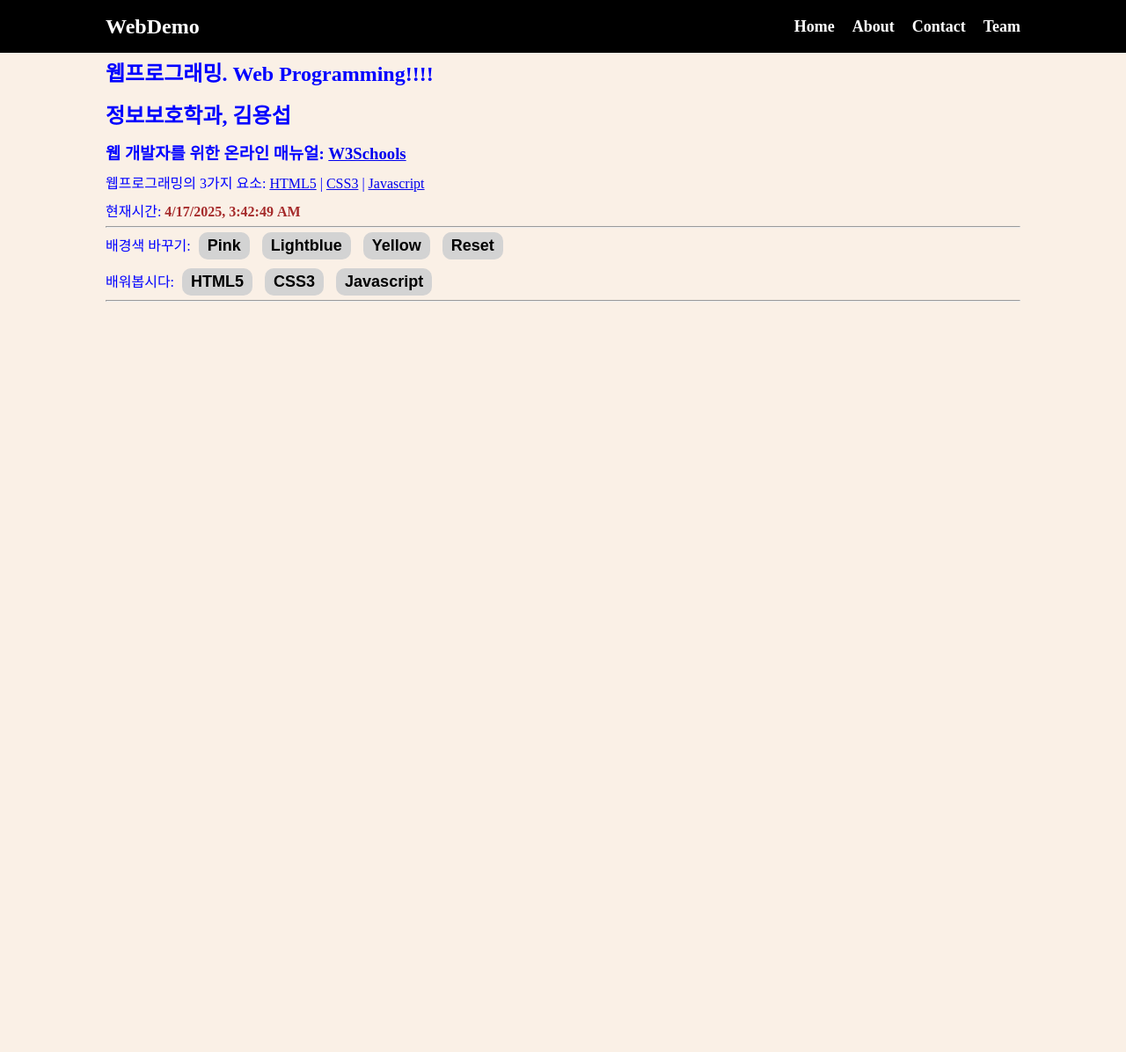
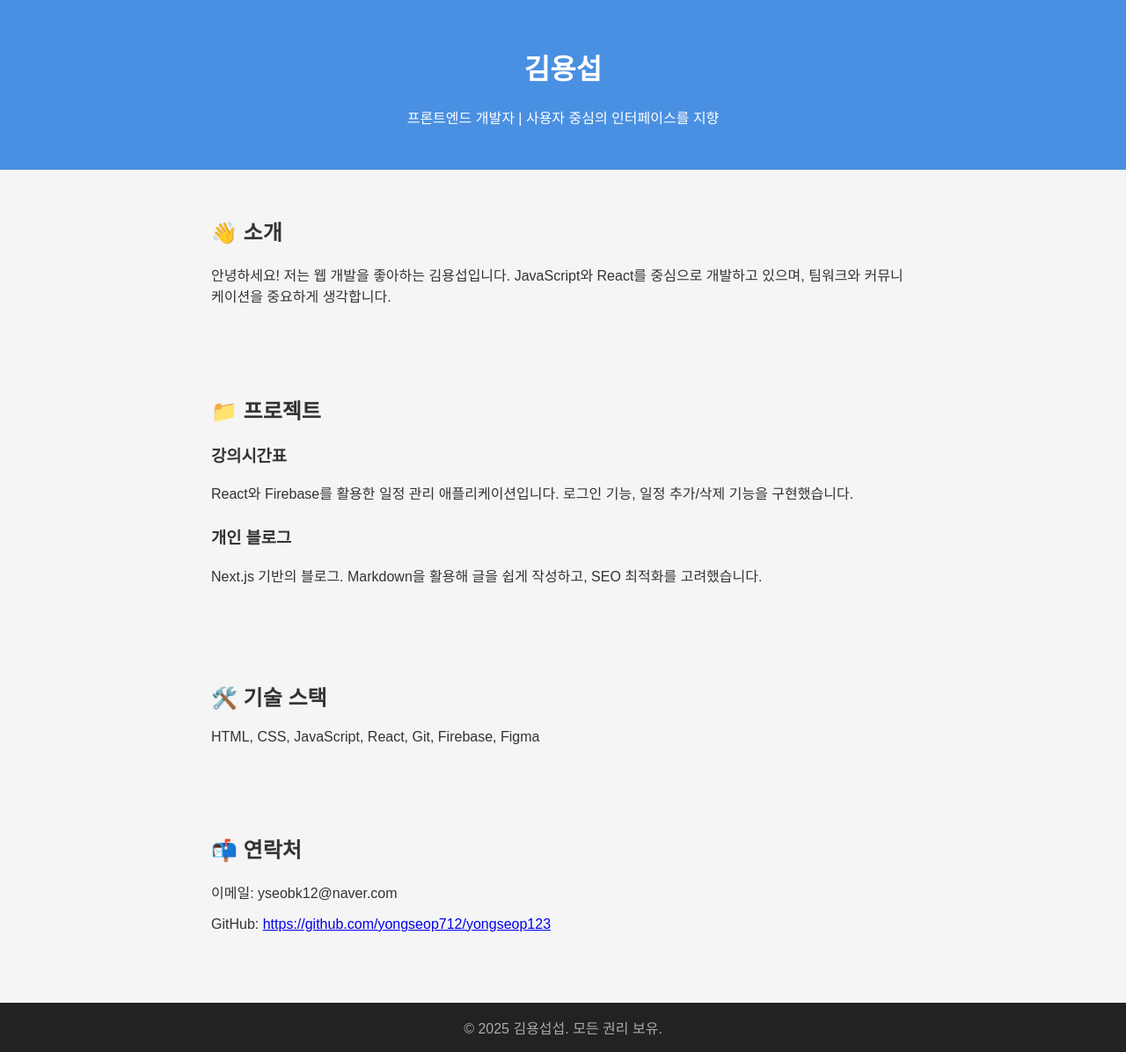
Before and after one commit to yongseop712/yongseop123, a plain HTML site: page index.html in a window 1280 px wide. Shown: the whole page at 88% size. Before the commit the page ends 800 px from the top, so only its background shows below. Drawn offline with Linux system fonts and the light colour scheme.

Commit message:
Add files via upload

```diff
--- a/index.html
+++ b/index.html
@@ -1,71 +1,88 @@
 <!DOCTYPE html>
-<html lang="en">
+<html lang="ko">
   <head>
     <meta charset="UTF-8" />
     <meta name="viewport" content="width=device-width, initial-scale=1.0" />
-    <title>웹프로그래밍</title>
-    <link rel="stylesheet" href="style.css" />
+    <title>김용섭 포트폴리오</title>
+    <style>
+      body {
+        font-family: 'Arial', sans-serif;
+        margin: 0;
+        padding: 0;
+        background: #f5f5f5;
+        color: #333;
+      }
+      header {
+        background: #4a90e2;
+        color: white;
+        padding: 2rem;
+        text-align: center;
+      }
+      section {
+        padding: 2rem;
+        max-width: 800px;
+        margin: auto;
+      }
+      .project {
+        margin-bottom: 1.5rem;
+      }
+      footer {
+        background: #222;
+        color: #aaa;
+        text-align: center;
+        padding: 1rem;
+        margin-top: 2rem;
+      }
+    </style>
   </head>
   <body>
-    <!-- 메뉴 -->
-    <nav class="navbar">
-      <div class="container">
-        <div class="logo">WebDemo</div>
-        <ul class="nav">
-          <li><a href="/"> Home </a></li>
-          <li><a href="/about.html"> About </a></li>
-          <li><a href="/contact.html"> Contact </a></li>
-          <li><a href="/team.html"> Team </a></li>
-        </ul>
+    <header>
+      <h1>김용섭</h1>
+      <p>프론트엔드 개발자 | 사용자 중심의 인터페이스를 지향</p>
+    </header>
+
+    <section id="about">
+      <h2>👋 소개</h2>
+      <p>
+        안녕하세요! 저는 웹 개발을 좋아하는 김용섭입니다. JavaScript와 React를
+        중심으로 개발하고 있으며, 팀워크와 커뮤니케이션을 중요하게 생각합니다.
+      </p>
+    </section>
+
+    <section id="projects">
+      <h2>📁 프로젝트</h2>
+      <div class="project">
+        <h3>강의시간표</h3>
+        <p>
+          React와 Firebase를 활용한 일정 관리 애플리케이션입니다. 로그인 기능,
+          일정 추가/삭제 기능을 구현했습니다.
+        </p>
       </div>
-    </nav>
-
-    <!-- 메인 섹션 -->
-    <section class="main">
-      <div class="container">
-        <h1>웹프로그래밍. Web Programming!!!!</h1>
-        <h2>정보보호학과, 김용섭</h2>
-
-        <h3>
-          웹 개발자를 위한 온라인 매뉴얼:
-          <a href="https://www.w3schools.com/">W3Schools</a>
-        </h3>
-
+      <div class="project">
+        <h3>개인 블로그</h3>
         <p>
-          웹프로그래밍의 3가지 요소:
-          <a href="https://www.w3schools.com/html/default.asp">HTML5</a> |
-          <a href="https://www.w3schools.com/css/default.asp">CSS3</a> |
-          <a href="https://www.w3schools.com/js/default.asp">Javascript</a>
+          Next.js 기반의 블로그. Markdown을 활용해 글을 쉽게 작성하고, SEO
+          최적화를 고려했습니다.
         </p>
-
-        <p>현재시간: <span id="time"></span></p>
-
-        <hr />
-
-        <p>
-          배경색 바꾸기:
-          <button onclick="pink()">Pink</button>
-          <button onclick="lightblue()">Lightblue</button>
-          <button onclick="yellow()">Yellow</button>
-          <button onclick="reset()">Reset</button>
-        </p>
-
-        <p>
-          배워봅시다:
-          <button onmouseover="showhtml()" onmouseout="hide()">HTML5</button>
-          <button onmouseover="showcss()" onmouseout="hide()">CSS3</button>
-          <button onmouseover="showjs()" onmouseout="hide()">Javascript</button>
-        </p>
-
-        <hr />
-
-        <div>
-          <img id="fig" height="200px" />
-          <p id="desc"></p>
-        </div>
       </div>
     </section>
 
-    <script src="main.js"></script>
+    <section id="skills">
+      <h2>🛠️ 기술 스택</h2>
+      <p>HTML, CSS, JavaScript, React, Git, Firebase, Figma</p>
+    </section>
+
+    <section id="contact">
+      <h2>📬 연락처</h2>
+      <p>이메일: yseobk12@naver.com</p>
+      <p>
+        GitHub:
+        <a href="https://github.com/yongseop712/yongseop123" target="_blank"
+          >https://github.com/yongseop712/yongseop123</a
+        >
+      </p>
+    </section>
+
+    <footer>&copy; 2025 김용섭섭. 모든 권리 보유.</footer>
   </body>
 </html>
```
